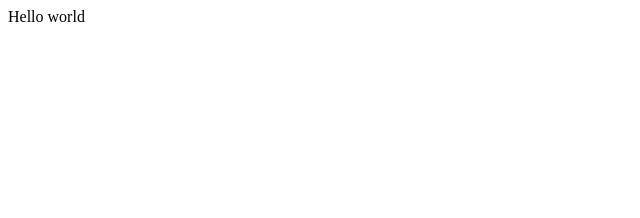
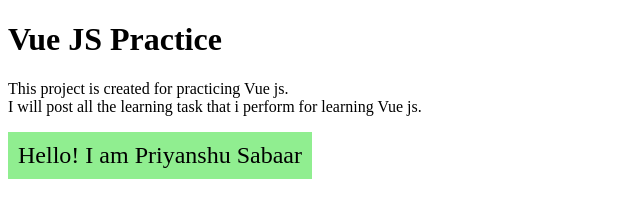
Before and after one commit to heysbr/Vue_js_practice, a plain HTML site: page index.html in a window 1280 px wide. Shown: the whole page, without its empty margins (0-640 px from the left). Drawn offline with nearby package versions, Linux system fonts and the light colour scheme.

Commit message:
Edit Index.html

```diff
--- a/index.html
+++ b/index.html
@@ -1,11 +1,40 @@
 <!DOCTYPE html>
 <html lang="en">
-<head>
-    <meta charset="UTF-8">
-    <meta name="viewport" content="width=device-width, initial-scale=1.0">
+  <head>
+    <meta charset="UTF-8" />
+    <meta name="viewport" content="width=device-width, initial-scale=1.0" />
     <title>Document</title>
-</head>
-<body>
-    Hello world
-</body>
+  </head>
+
+  <style>
+    #app {
+      display: inline-block;
+      padding: 10px;
+      font-size: x-large;
+      background-color: lightgreen;
+    }
+  </style>
+  <body>
+    <h1>Vue JS Practice</h1>
+    <p>
+      This project is created for practicing Vue js. <br />
+      I will post all the learning task that i perform for learning Vue js.
+    </p>
+
+    <div id="app">{{ message }}</div>
+
+    <script src="https://unpkg.com/vue@3/dist/vue.global.js"></script>
+
+    <script>
+      const app = Vue.createApp({
+        data() {
+          return {
+            message: "Hello! I am Priyanshu Sabaar",
+          };
+        },
+      });
+
+      app.mount("#app");
+    </script>
+  </body>
 </html>
```
